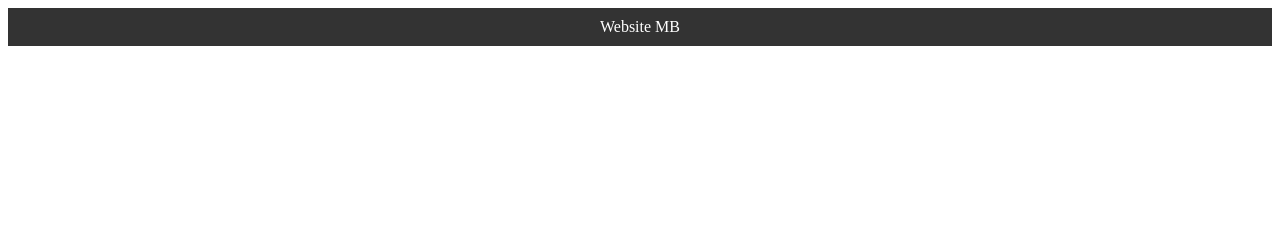
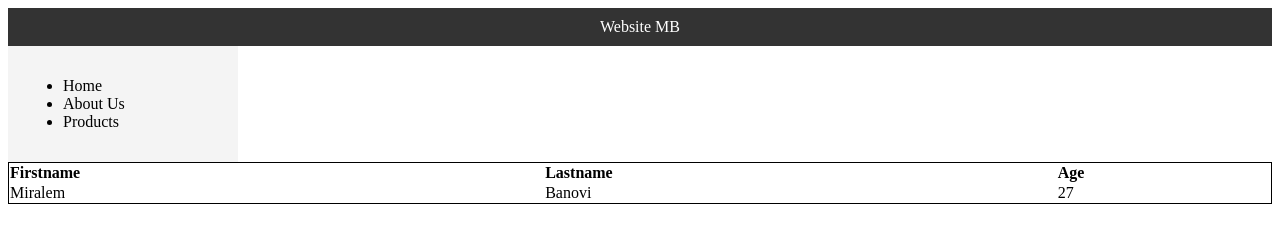
Before and after one commit to Miralem-Ba/example_project, a website built with webpack: page src/index.html in a window 1280 px wide. Built offline with nearby package versions, Linux system fonts and the light colour scheme.

Commit message:
nav class and datas table created and designs added

```diff
--- a/src/index.html
+++ b/src/index.html
@@ -10,3 +10,27 @@
   <header class="header">
     Website MB
   </header>
+
+  <div>
+    <aside class="nav">
+      <nav>
+        <ul>
+          <li>Home</li>
+          <li>About Us</li>
+          <li>Products</li>
+        </ul>
+      </nav>
+  </aside>
+  <table class="data-table">
+      <tr>
+        <th>Firstname</th>
+        <th>Lastname</th>
+        <th>Age</th>
+      </tr>
+      <tr>
+        <td>Miralem</td>
+        <td>Banovi</td>
+        <td>27</td>
+      </tr>
+    </table>
+</div>
--- a/src/styles.css
+++ b/src/styles.css
@@ -8,3 +8,20 @@ body {
     background-color: #333;
     color: white;
 }
+
+.nav{
+    width: 200px;
+    background-color: #f4f4f4;
+    padding: 15px;
+    /*height: 100vh; /* Vollständige Höhe */
+
+  }
+
+.data-table{
+    width: 100%;
+    margin-bottom: 15px;
+    border: 1px solid black;
+    border-collapse: collapse;
+    padding: 5px;
+    text-align: left;
+}
```
